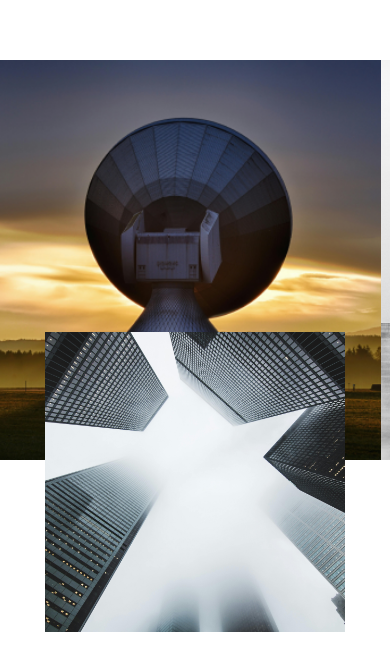
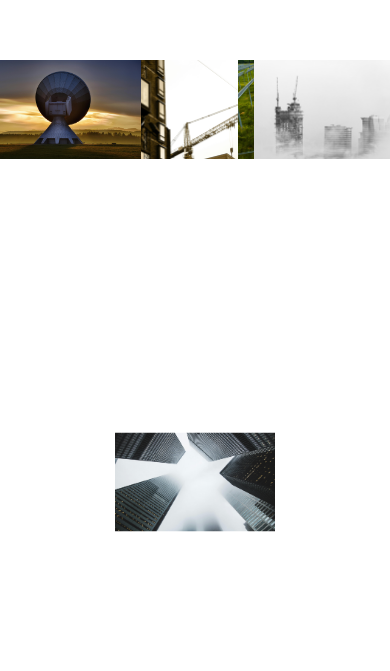
Before and after one commit to S2SIONS2/chalix_test, a React (Vite) app in the folder chalix/: page / in a window 390 px wide. Shown: the part 4008-4679 px from the top of the page. Built offline with nearby package versions, Linux system fonts and the light colour scheme; a web font is replaced by a local one.

Commit message:
반응형 적용

```diff
--- a/chalix/src/components/Performance.css
+++ b/chalix/src/components/Performance.css
@@ -139,4 +139,12 @@
     .mobile {
         display: block;
     }
+    .Performance .sticky h1 {
+        font-size: 28px;
+    }
+    .Performance .sticky .img_wrap {
+        width: 160px;
+        height: 99px;
+        overflow: hidden;
+    }
 }
```
